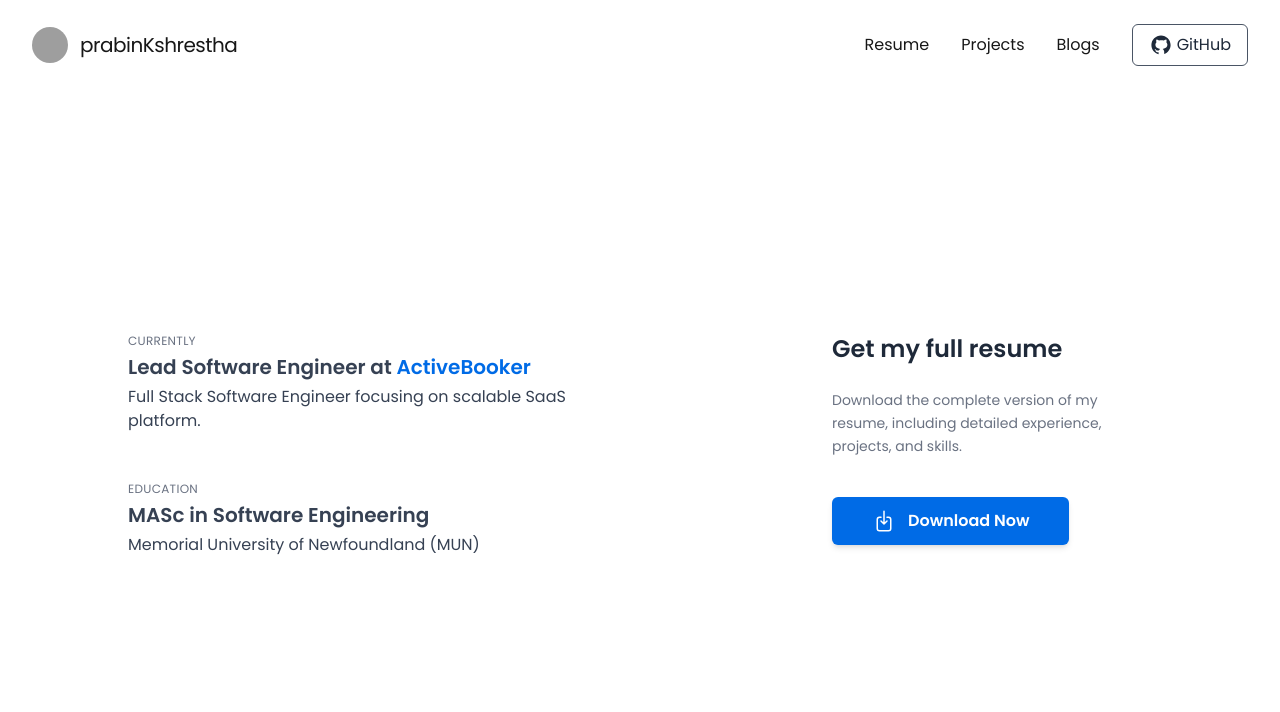
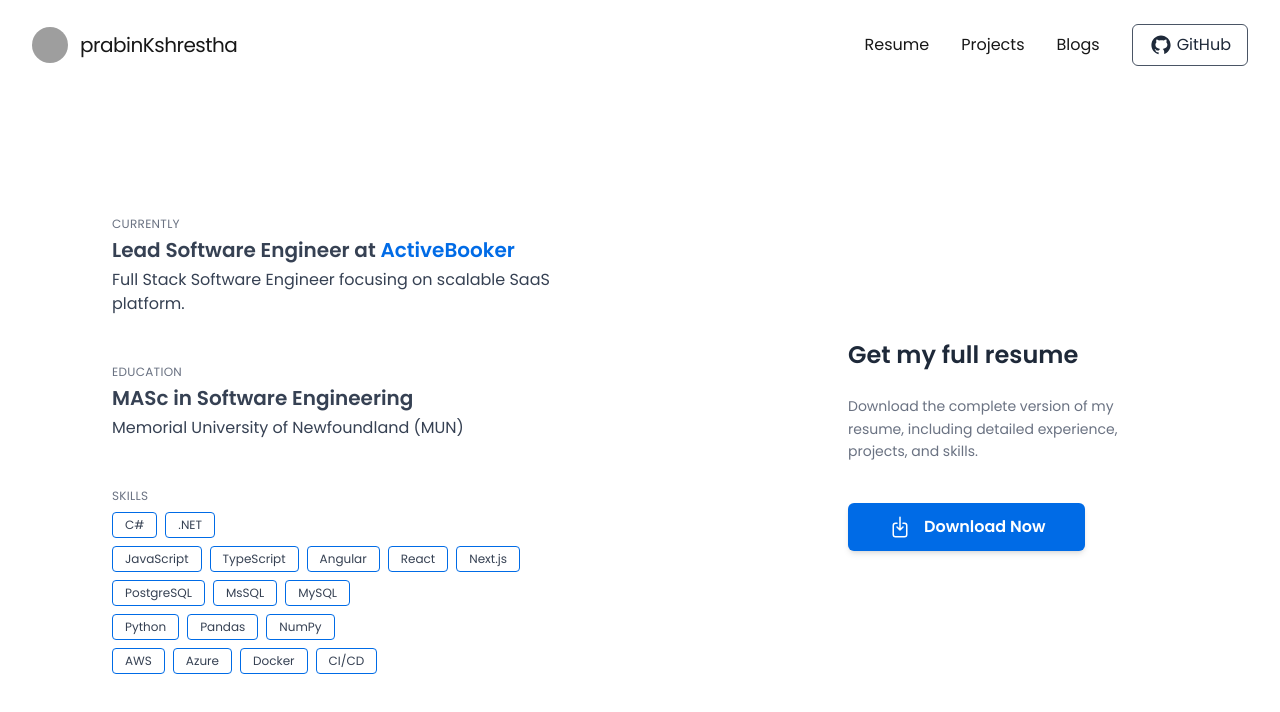
Before and after one commit to prabinKshrestha/prabin-portfolio, a Next.js app in the folder src/public-site/: page /resume in a window 1280 px wide. Shown: the top 712 px of the page. Built offline with nearby package versions, Linux system fonts and the light colour scheme; grey boxes are pictures that could not be loaded.

Commit message:
added skills

```diff
--- a/src/public-site/app/page.tsx
+++ b/src/public-site/app/page.tsx
@@ -20,7 +20,7 @@ export default function Home() {
 				</Link>
 			</div>
 
-			<div className="flex flex-col justify-center gap-6 text-sm md:text-base text-gray-700 md:min-w-[350px]">
+			<div className="flex flex-col justify-center gap-6 text-sm md:text-base text-gray-700 md:min-w-[300px]">
 				<div className="space-y-1">
 					<p className="text-gray-500 uppercase text-xs tracking-wide">Currently</p>
 					<p>
--- a/src/public-site/app/resume/page.tsx
+++ b/src/public-site/app/resume/page.tsx
@@ -1,24 +1,32 @@
-import { ArrowDownOnSquareIcon, DocumentIcon } from "@heroicons/react/24/outline";
+import { ArrowDownOnSquareIcon } from "@heroicons/react/24/outline";
 import Link from "next/link";
+
+const SkillSet: Array<Array<string>> = [
+	["C#", ".NET"],
+	["JavaScript", "TypeScript", "Angular", "React", "Next.js"],
+	["PostgreSQL", "MsSQL", "MySQL"],
+	["Python", "Pandas", "NumPy"],
+	["AWS", "Azure", "Docker", "CI/CD"],
+];
+
 
 export default function Resume() {
 	return (
-		<section className="flex flex-col items-center justify-center max-w-7xl mx-auto px-6 py-12 gap-16 min-h-full">
-			<div className="flex flex-col md:flex-row gap-24 w-full max-w-5xl">
+		<div className="flex flex-col md:flex-row gap-48 w-full h-full items-center px-18 py-12 max-w-7xl mx-auto">
 			{/* Left: Highlights */}
 			<div className="flex flex-col gap-12 flex-1 text-gray-700 text-center md:text-left">
 				{/* Current Role */}
 				<div className="space-y-1">
 					<p className="text-xs uppercase tracking-wide text-gray-500">Currently</p>
 					<p className="text-xl font-semibold">
-							Lead Software Engineer at{" "}
+						Lead Software Engineer at
 						<Link
 							href="https://activebooker.com"
 							target="_blank"
 							rel="noopener noreferrer"
 							className="text-primary hover:underline"
 						>
-								ActiveBooker
+							&nbsp;ActiveBooker
 						</Link>
 					</p>
 					<p className="max-w-md mx-auto md:mx-0 text-md">
@@ -32,11 +40,33 @@ export default function Resume() {
 					<p className="text-xl font-semibold">MASc in Software Engineering</p>
 					<p className="max-w-md mx-auto md:mx-0 text-md">Memorial University of Newfoundland (MUN)</p>
 				</div>
+
+				{/* Skills */}
+				<div className="space-y-2">
+					<p className="text-xs uppercase tracking-wide text-gray-500">Skills</p>
+					<div className="max-w-md mx-auto md:mx-0 text-md  space-y-2">
+						{
+							SkillSet.map((set, index) =>
+								<div key={index} className="flex gap-2">
+									{
+										set.map(s =>
+											<span
+												key={s}
+												className="py-1 px-3 border border-primary rounded text-xs"
+											>
+												{s}
+											</span>
+										)
+									}
+								</div>
+							)
+						}
+					</div>
+				</div>
 			</div>
 
 			{/* Right: Resume Download */}
 			<aside className="flex flex-col items-center md:items-start gap-6 max-w-xs mx-auto md:mx-0 text-gray-800">
-
 				<h3 className="text-2xl font-semibold flex items-center gap-2">
 					Get my full resume
 				</h3>
@@ -58,6 +88,5 @@ export default function Resume() {
 				</a>
 			</aside>
 		</div>
-		</section>
 	);
 }
```
Lines whose indentation alone changed are shown as unchanged.
